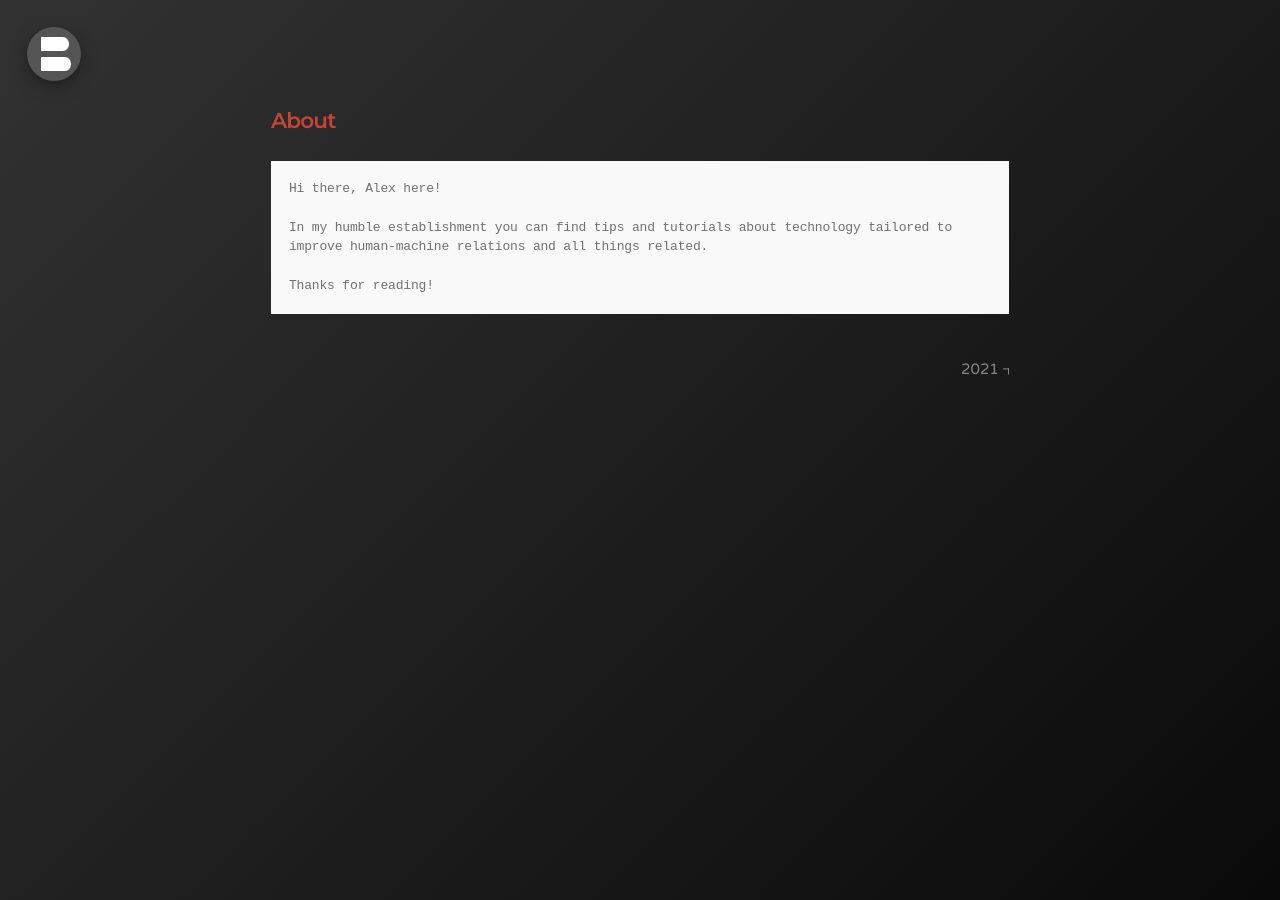
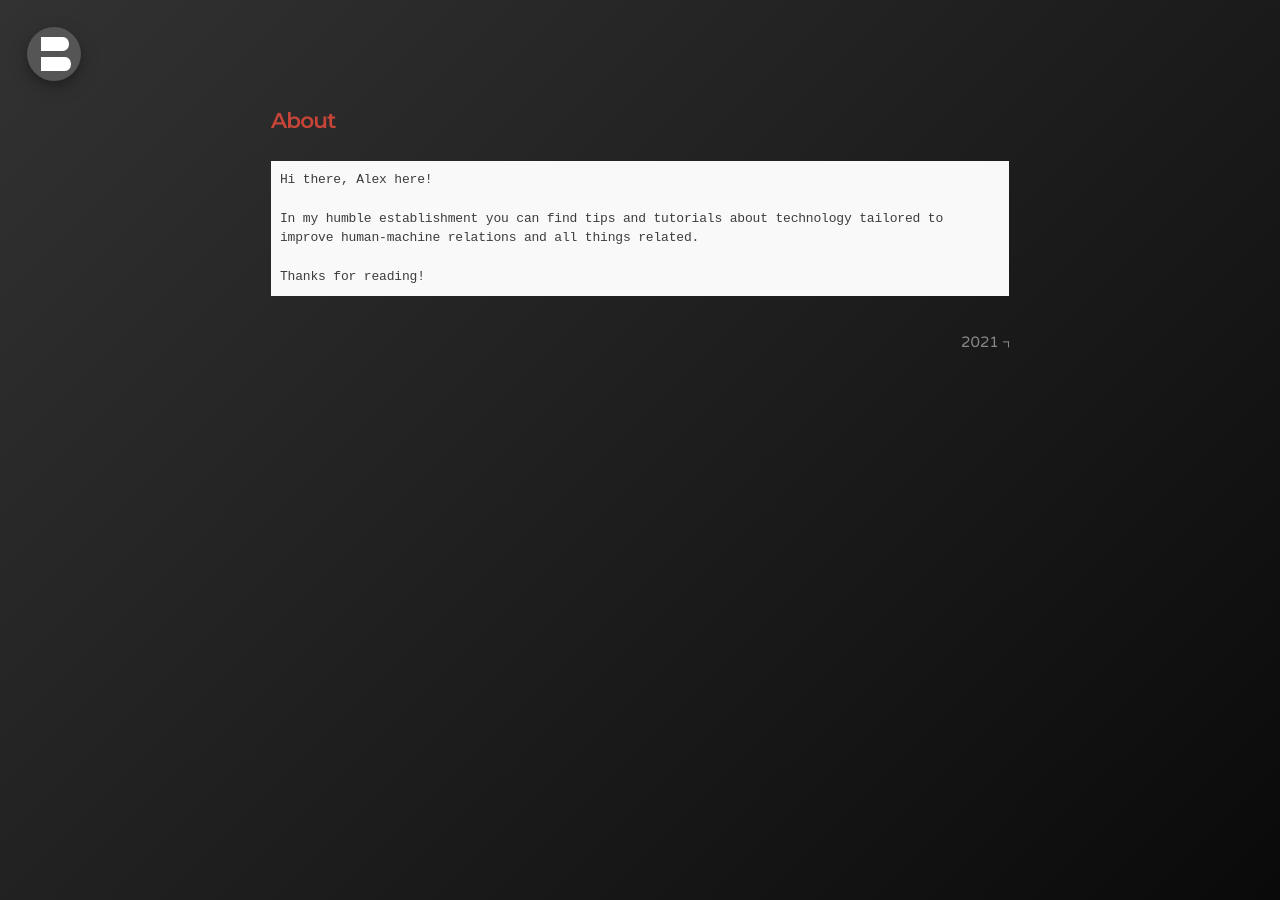
Before and after one commit to bonina/bonina.github.io, a Jekyll site: the page built from about.md, in a window 1280 px wide. Built offline with Jekyll 4.4.1, drawn with Linux system fonts in a browser that asks for light colours.

Commit message:
Update _message.scss

```diff
--- a/_sass/_message.scss
+++ b/_sass/_message.scss
@@ -4,9 +4,9 @@
 // or to a parent if there are multiple elements to show.
 
 .message {
-  margin-bottom: 1rem;
-  padding: 1rem;
-  color: #717171;
+  margin-bottom: 0.5rem;
+  padding: 0.5rem;
+  color: #3d3d3d;
   background-color: #f9f9f9;
   //overflow-wrap: break-word;
   word-break: break-word; //break-all;
```
